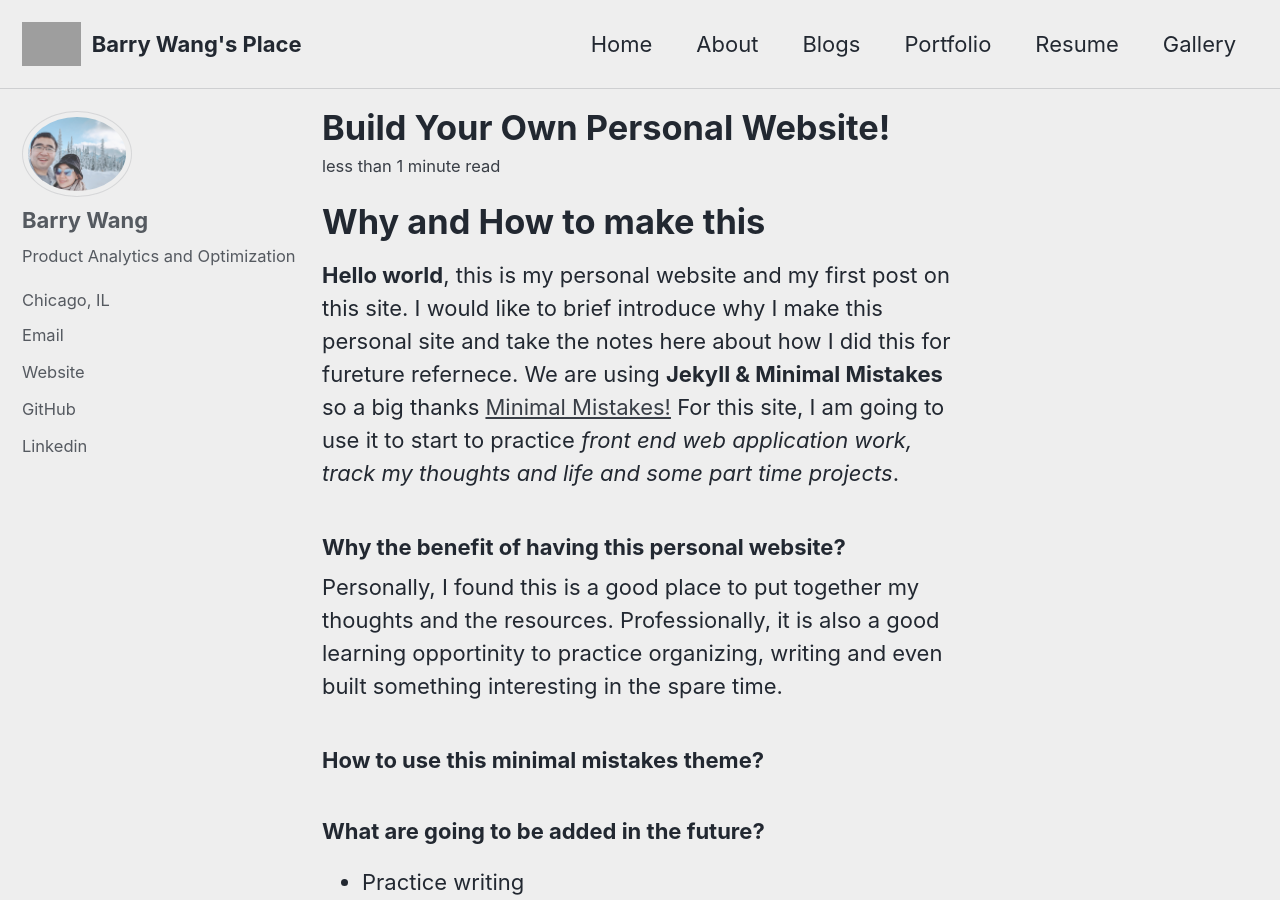
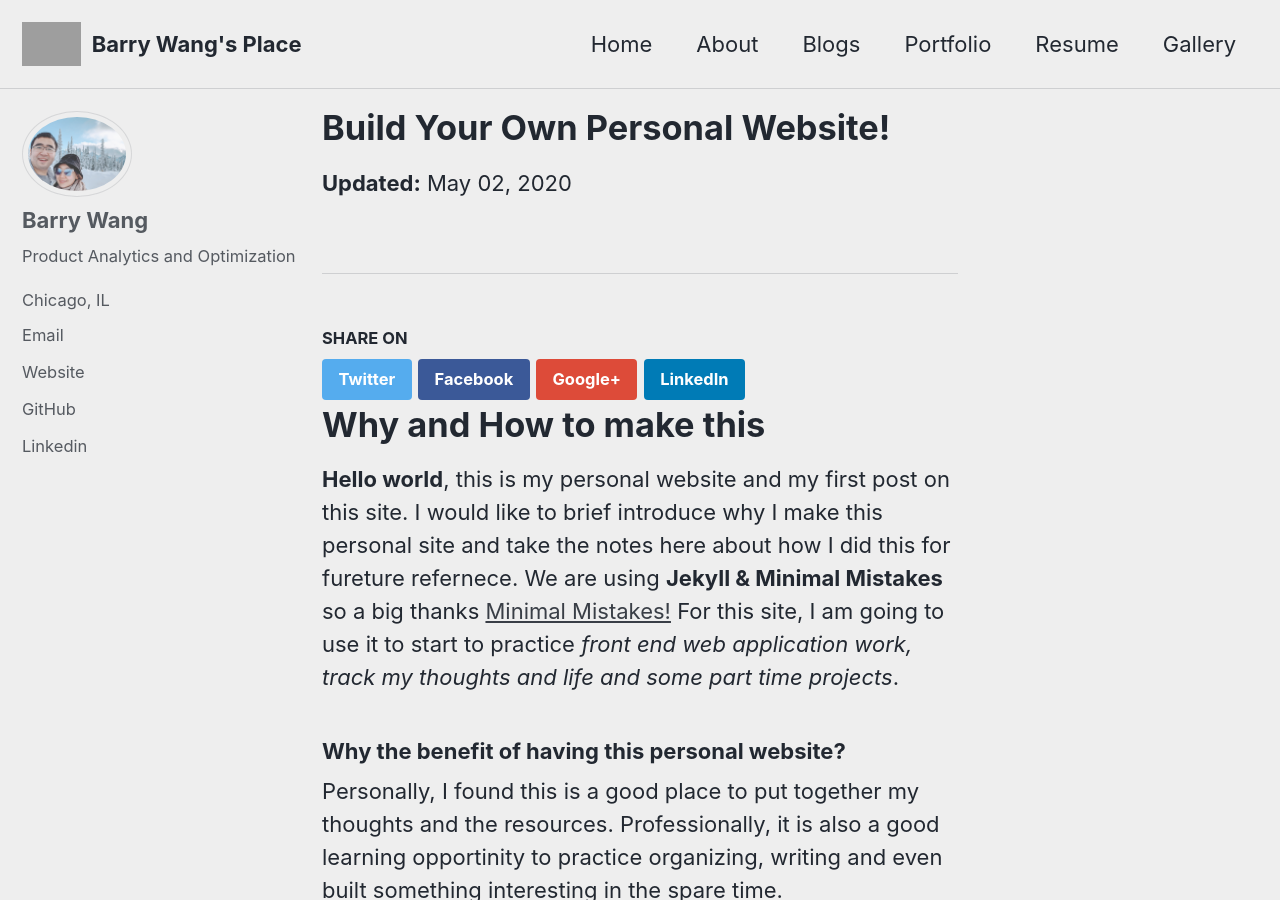
Before and after one commit to mw4ccBarry/mw4ccBarry.github.io, a Jekyll site: the page built from _posts/2020-05-02-first-started-post.md, in a window 1280 px wide and 900 px high. Built offline with Jekyll 4.4.1, drawn with Linux system fonts in a browser that asks for light colours; cached includes are drawn as plain includes; some of the changed text lies outside the part shown; grey boxes are pictures that could not be loaded.

Commit message:
update and add porifoli

```diff
--- a/_layouts/single.html
+++ b/_layouts/single.html
@@ -27,17 +27,22 @@ layout: default
       {% unless page.header.overlay_color or page.header.overlay_image %}
         <header>
           {% if page.title %}<h1 id="page-title" class="page__title" itemprop="headline">{{ page.title | markdownify | remove: "<p>" | remove: "</p>" }}</h1>{% endif %}
-          {% if page.read_time %}
+          <!-- {% if page.read_time %}
             <p class="page__meta"><i class="far fa-clock" aria-hidden="true"></i> {% include read-time.html %}</p>
+          {% endif %} -->
+          {% if page.last_modified_at %}
+            <p class="page__date"><strong>{{ site.data.ui-text[site.locale].date_label | default: "" }}</strong> <time datetime="{{ page.last_modified_at | date: "%Y-%m-%d" }}">{{ page.last_modified_at | date: "%B %d, %Y" }}</time></p>
+          {% elsif page.date %}
+            <p class="page__date"><strong>{{ site.data.ui-text[site.locale].date_label | default: "" }}</strong> <time datetime="{{ page.date | date_to_xmlschema }}">{{ page.date | date: "%B %d, %Y" }}</time></p>
           {% endif %}
+          {% if page.share %}{% include social-share.html %}{% endif %}
         </header>
       {% endunless %}
-
       <section class="page__content" itemprop="text">
         {% if page.toc %}
           <aside class="sidebar__right {% if page.toc_sticky %}sticky{% endif %}">
             <nav class="toc">
-              <header><h4 class="nav__title"><i class="fas fa-{{ page.toc_icon | default: 'file-alt' }}"></i> {{ page.toc_label | default: site.data.ui-text[site.locale].toc_label }}</h4></header>
+              <header><h4 class="nav__title"><i class="fas fa-{{ page.toc_icon | default: 'file-alt' }}"></i> {{ page.toc_label | default: site.data.ui-text[site.locale].toc_label | default: "On this page" }}</h4></header>
               {% include toc.html sanitize=true html=content h_min=1 h_max=6 class="toc__menu" %}
             </nav>
           </aside>
@@ -51,16 +56,7 @@ layout: default
           <h4 class="page__meta-title">{{ site.data.ui-text[site.locale].meta_label }}</h4>
         {% endif %}
         {% include page__taxonomy.html %}
-        {% if page.last_modified_at %}
-          <p class="page__date"><strong><i class="fas fa-fw fa-calendar-alt" aria-hidden="true"></i> {{ site.data.ui-text[site.locale].date_label | default: "Updated:" }}</strong> <time datetime="{{ page.last_modified_at | date: "%Y-%m-%d" }}">{{ page.last_modified_at | date: "%B %d, %Y" }}</time></p>
-        {% elsif page.date %}
-          <p class="page__date"><strong><i class="fas fa-fw fa-calendar-alt" aria-hidden="true"></i> {{ site.data.ui-text[site.locale].date_label | default: "Updated:" }}</strong> <time datetime="{{ page.date | date_to_xmlschema }}">{{ page.date | date: "%B %d, %Y" }}</time></p>
-        {% endif %}
       </footer>
-
-      {% if page.share %}{% include social-share.html %}{% endif %}
-
-      {% include post_pagination.html %}
     </div>
 
     {% if jekyll.environment == 'production' and site.comments.provider and page.comments %}
```
